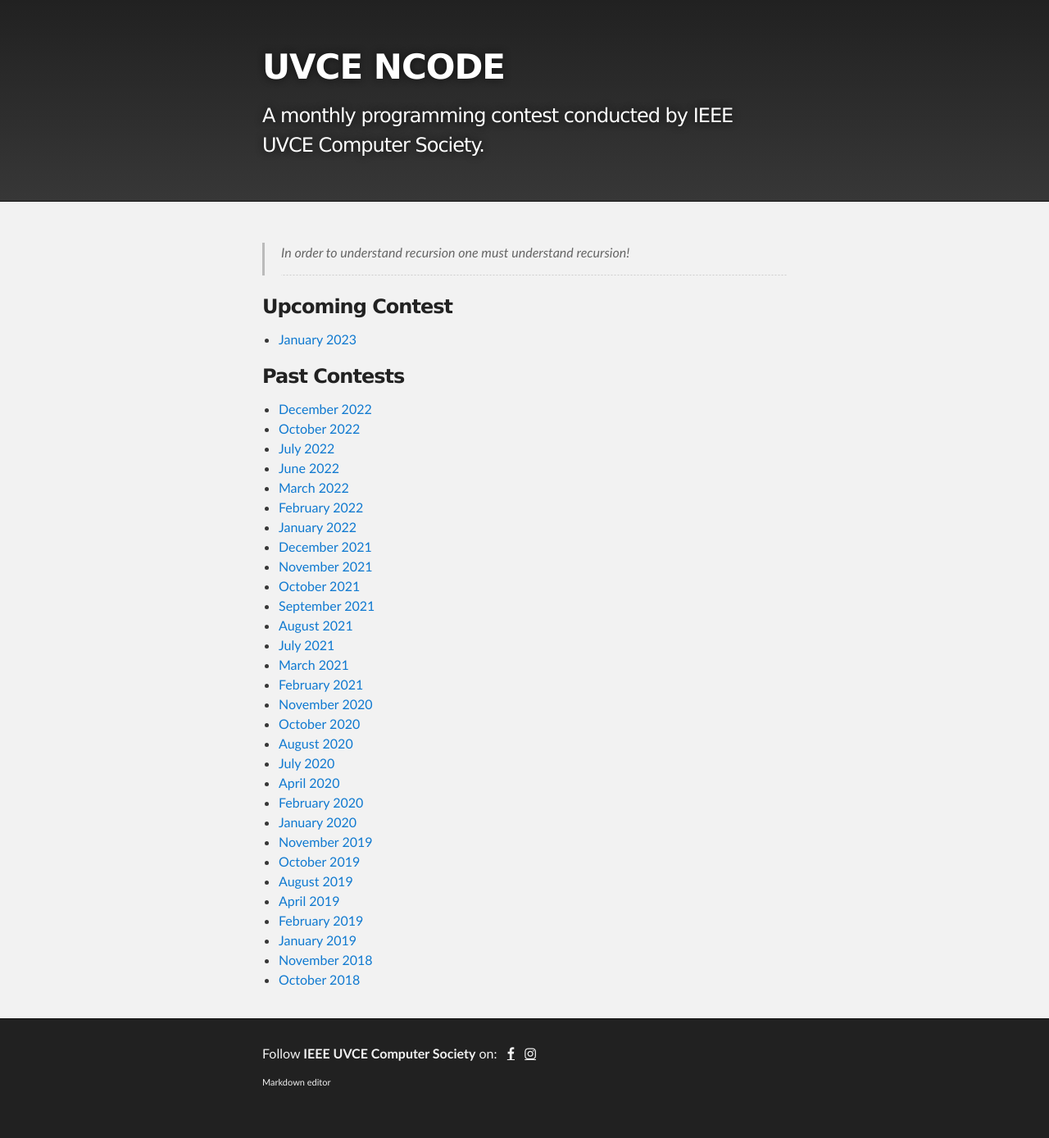
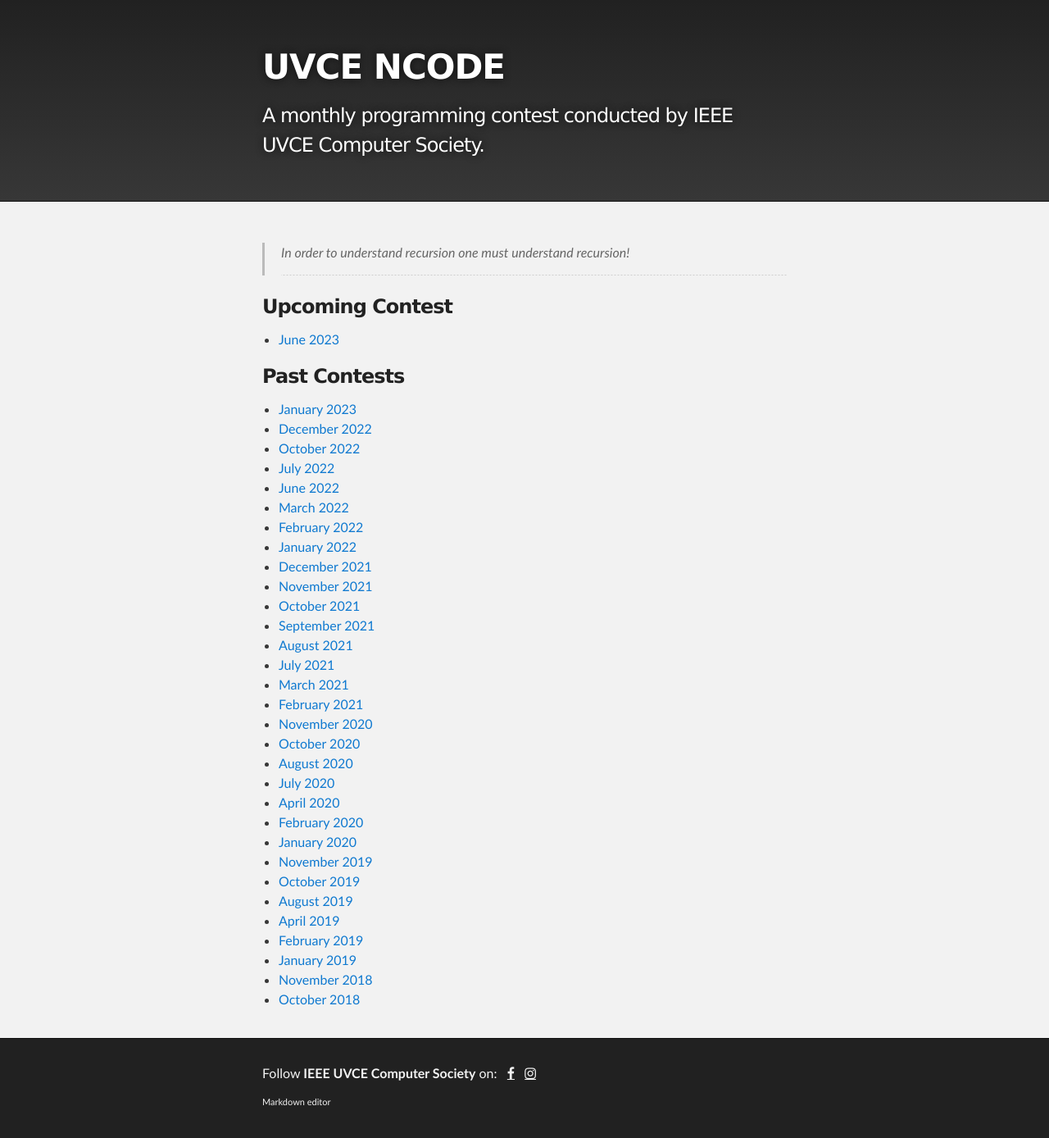
Before and after one commit to ieee-uvce-cs/ncode, a Jekyll site: the page built from index.md, in a window 1280 px wide. Shown: the whole page at 82% size. Built offline with Jekyll 4.4.1, drawn with Linux system fonts in a browser that asks for light colours; before the commit the page ends 1364 px from its top, so only the background shows below that.

Commit message:
Update index.md

```diff
--- a/index.md
+++ b/index.md
@@ -6,9 +6,10 @@ layout: default
 * * *
 
 ### Upcoming Contest
-- [January 2023](https://www.hackerrank.com/uvce-ncode-jan-2023)
+- [June 2023](https://www.hackerrank.com/uvce-ncode-jun-2023)
 
 ### Past Contests
+- [January 2023](https://www.hackerrank.com/uvce-ncode-jan-2023)
 - [December 2022](https://www.hackerrank.com/uvce-ncode-dec-2022)
 - [October 2022](https://www.hackerrank.com/ncode-october-2022)
 - [July 2022](https://www.hackerrank.com/ncode-july-2022)
```
